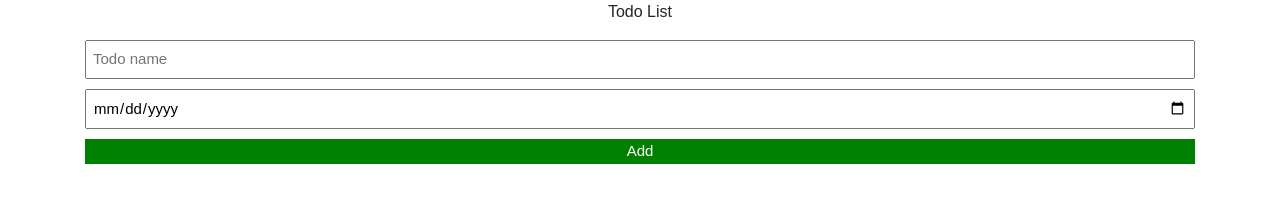
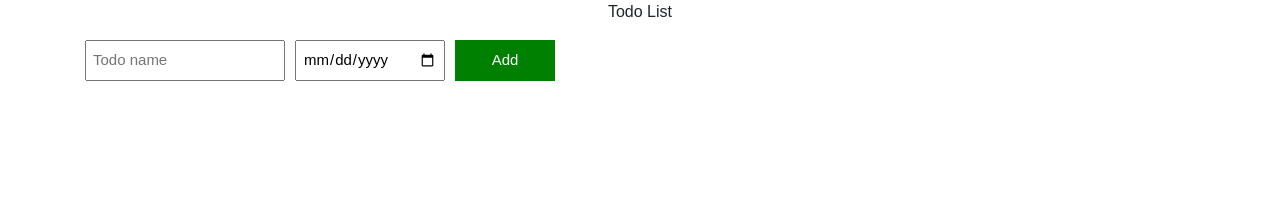
Before and after one commit to pavila-siva/To-Do-List, a plain HTML site: page index.html in a window 1280 px wide. Drawn offline with nearby package versions, Linux system fonts and the light colour scheme.

Commit message:
Update style.css

```diff
--- a/style.css
+++ b/style.css
@@ -4,12 +4,14 @@ body{
 .todo-grid,
 .todo-Input-grid{
     display: grid;
-    grid-template-columns: 1fr;
-    gap: 10px;
+    grid-template-columns: 200px 150px 100px;
+    column-gap: 10px;
+    row-gap: 10px;
     align-items: center;
 }
 .todo-Input-grid{
     margin-bottom: 10px;
+    align-items: stretch;
 }
 .name-input,
 .duedate-input
```
